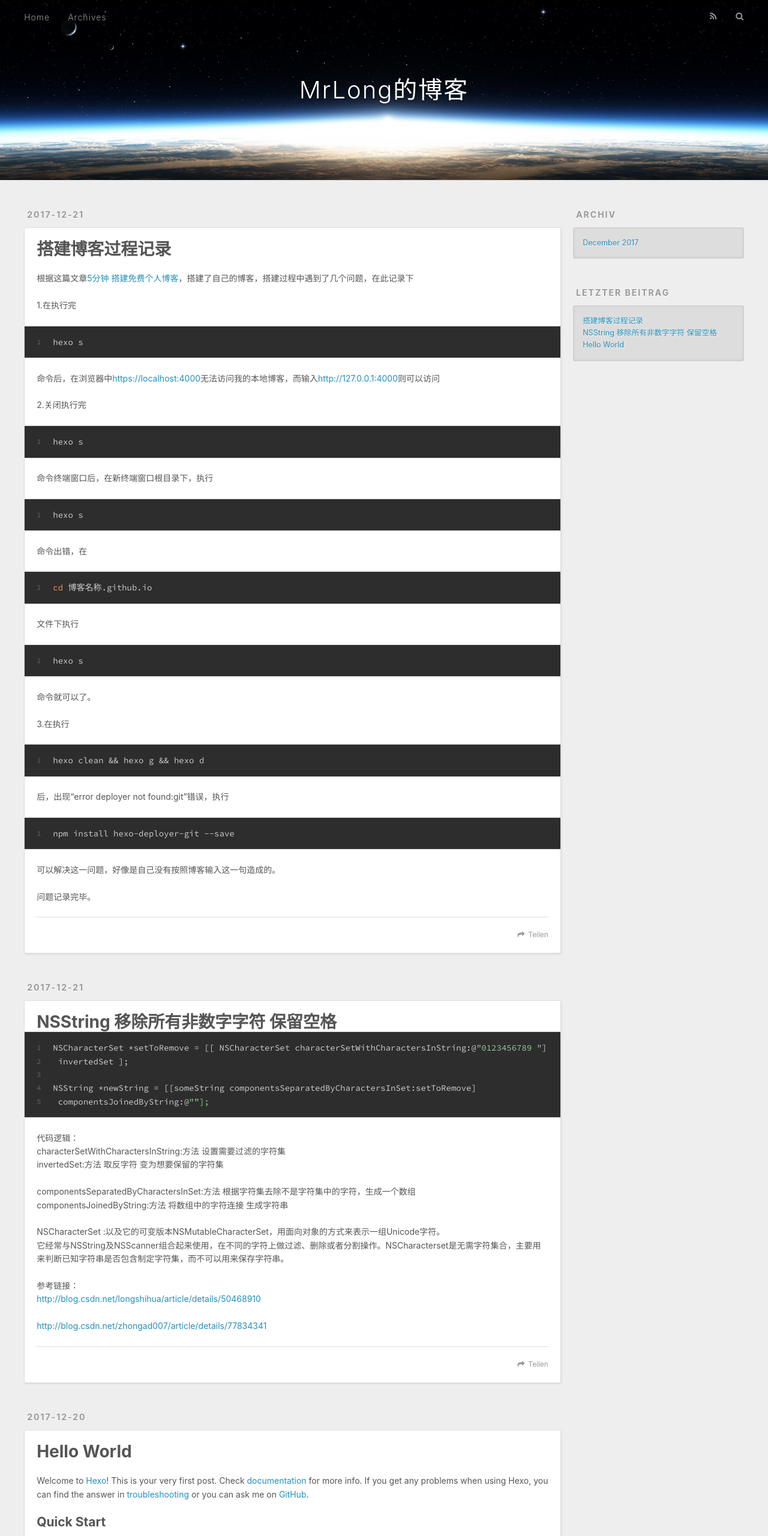
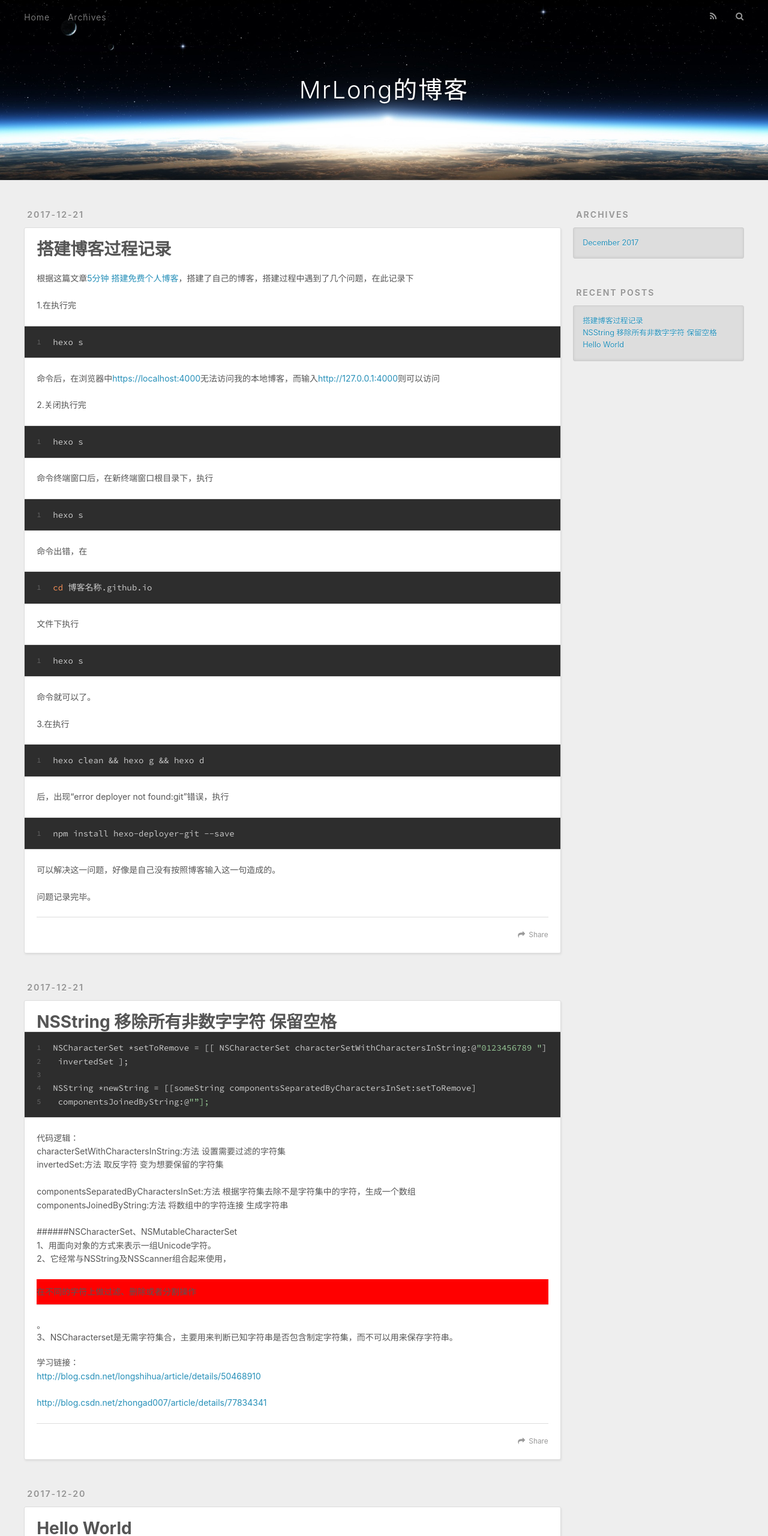
Before and after one commit to MrLongZX/MrLongZX.github.io, a plain HTML site: page index.html in a window 1280 px wide. Shown: the top 2560 px of the page at 60% size. Drawn offline with nearby package versions, Linux system fonts and the light colour scheme.

Commit message:
Site updated: 2017-12-23 09:21:04

```diff
--- a/index.html
+++ b/index.html
@@ -51,7 +51,7 @@
 
           <a id="nav-rss-link" class="nav-icon" href="/atom.xml" title="RSS Feed"></a>
 
-        <a id="nav-search-btn" class="nav-icon" title="Suche"></a>
+        <a id="nav-search-btn" class="nav-icon" title="Search"></a>
       </nav>
       <div id="search-form-wrap">
         <form action="//google.com/search" method="get" accept-charset="UTF-8" class="search-form"><input type="search" name="q" class="search-form-input" placeholder="Search"><button type="submit" class="search-form-submit">&#xF002;</button><input type="hidden" name="sitesearch" value="http://yoursite.com"></form>
@@ -107,7 +107,7 @@
 
     </div>
     <footer class="article-footer">
-      <a data-url="http://yoursite.com/2017/12/21/搭建博客过程记录/" data-id="cjbingj7d0001srkse2l0pr0g" class="article-share-link">Teilen</a>
+      <a data-url="http://yoursite.com/2017/12/21/搭建博客过程记录/" data-id="cjbins6zi0002txkshmi1u8ri" class="article-share-link">Share</a>
 
 
     </footer>
@@ -142,14 +142,14 @@
         <figure class="highlight bash"><table><tr><td class="gutter"><pre><span class="line">1</span><br><span class="line">2</span><br><span class="line">3</span><br><span class="line">4</span><br><span class="line">5</span><br></pre></td><td class="code"><pre><span class="line">NSCharacterSet *setToRemove = [[ NSCharacterSet characterSetWithCharactersInString:@<span class="string">"0123456789 "</span>]</span><br><span class="line"> invertedSet ];</span><br><span class="line"></span><br><span class="line">NSString *newString = [[someString componentsSeparatedByCharactersInSet:setToRemove]</span><br><span class="line"> componentsJoinedByString:@<span class="string">"”];</span></span><br></pre></td></tr></table></figure>
 <p>代码逻辑：<br>characterSetWithCharactersInString:方法 设置需要过滤的字符集<br>invertedSet:方法 取反字符 变为想要保留的字符集</p>
 <p>componentsSeparatedByCharactersInSet:方法 根据字符集去除不是字符集中的字符，生成一个数组<br>componentsJoinedByString:方法 将数组中的字符连接 生成字符串</p>
-<p>NSCharacterSet :以及它的可变版本NSMutableCharacterSet，用面向对象的方式来表示一组Unicode字符。<br>它经常与NSString及NSScanner组合起来使用，在不同的字符上做过滤、删除或者分割操作。NSCharacterset是无需字符集合，主要用来判断已知字符串是否包含制定字符集，而不可以用来保存字符串。</p>
-<p>参考链接：<br><a href="http://blog.csdn.net/longshihua/article/details/50468910" target="_blank" rel="noopener">http://blog.csdn.net/longshihua/article/details/50468910</a></p>
+<p>######NSCharacterSet、NSMutableCharacterSet<br>1、用面向对象的方式来表示一组Unicode字符。<br>2、它经常与NSString及NSScanner组合起来使用，<table><tr><td bgcolor="red">在不同的字符上做过滤、删除或者分割操作</td></tr></table>。<br>3、NSCharacterset是无需字符集合，主要用来判断已知字符串是否包含制定字符集，而不可以用来保存字符串。</p>
+<p>学习链接：<br><a href="http://blog.csdn.net/longshihua/article/details/50468910" target="_blank" rel="noopener">http://blog.csdn.net/longshihua/article/details/50468910</a></p>
 <p><a href="http://blog.csdn.net/zhongad007/article/details/77834341" target="_blank" rel="noopener">http://blog.csdn.net/zhongad007/article/details/77834341</a></p>
 
 
     </div>
     <footer class="article-footer">
-      <a data-url="http://yoursite.com/2017/12/21/我的第一篇博客/" data-id="cjbingj7j0002srkseax7zkeq" class="article-share-link">Teilen</a>
+      <a data-url="http://yoursite.com/2017/12/21/我的第一篇博客/" data-id="cjbins6yg0001txksjrhjg456" class="article-share-link">Share</a>
 
 
     </footer>
@@ -194,7 +194,7 @@
 
     </div>
     <footer class="article-footer">
-      <a data-url="http://yoursite.com/2017/12/20/hello-world/" data-id="cjbingj5u0000srks7w365g17" class="article-share-link">Teilen</a>
+      <a data-url="http://yoursite.com/2017/12/20/hello-world/" data-id="cjbins6y30000txks9rszgwyx" class="article-share-link">Share</a>
 
 
     </footer>
@@ -220,7 +220,7 @@
 
 
   <div class="widget-wrap">
-    <h3 class="widget-title">Archiv</h3>
+    <h3 class="widget-title">Archives</h3>
     <div class="widget">
       <ul class="archive-list"><li class="archive-list-item"><a class="archive-list-link" href="/archives/2017/12/">December 2017</a></li></ul>
     </div>
@@ -230,7 +230,7 @@
 
 
   <div class="widget-wrap">
-    <h3 class="widget-title">letzter Beitrag</h3>
+    <h3 class="widget-title">Recent Posts</h3>
     <div class="widget">
       <ul>
 
```
Also changed, not shown: 2017/12/20/hello-world/index.html (+5 -5 lines), 2017/12/21/我的第一篇博客/index.html (+9 -9 lines), 2017/12/21/搭建博客过程记录/index.html (+5 -5 lines), archives/2017/12/index.html (+4 -4 lines), archives/2017/index.html (+4 -4 lines), archives/index.html (+4 -4 lines).
